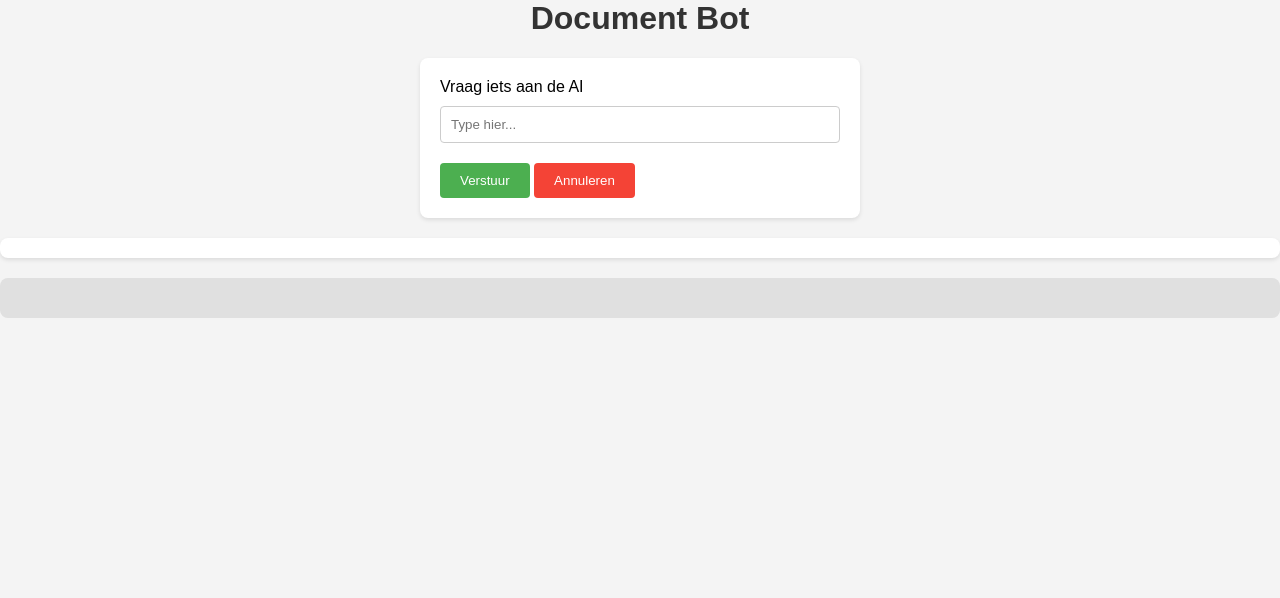
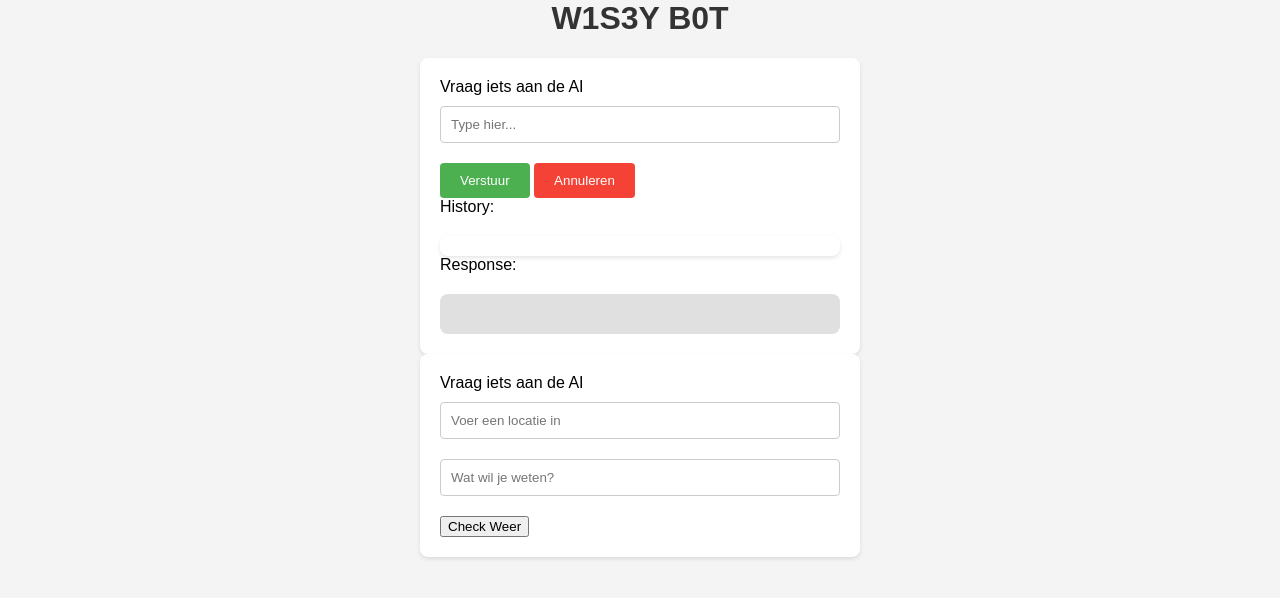
Before and after one commit to Dolores9/prg9-lesbrief1, a plain HTML site: page client/index.html in a window 1280 px wide. Drawn offline with Linux system fonts and the light colour scheme.

Commit message:
front-end changes

```diff
--- a/client/index.html
+++ b/client/index.html
@@ -1,22 +1,37 @@
 <html lang="nl">
   <head>
-    <meta charset="UTF-8">
-    <meta name="viewport" content="width=device-width, initial-scale=1.0">
-    <title>Argument Bot</title>
-    <link rel="stylesheet" href="style.css">
+    <meta charset="UTF-8" />
+    <meta name="viewport" content="width=device-width, initial-scale=1.0" />
+    <title>Wisey Bot</title>
+    <link rel="stylesheet" href="style.css" />
   </head>
   <body>
-    <h1>Document Bot</h1>
+    <h1>W1S3Y B0T</h1>
 
+    <div id="main">
     <form id="chatForm">
       <label for="chatfield">Vraag iets aan de AI</label>
-        <input type="text" id="Question" placeholder="Type hier..." required>
+      <input type="text" id="Question" placeholder="Type hier..." required />
       <button id="submitBtn" type="submit">Verstuur</button>
       <button id="cancelBtn" type="button">Annuleren</button>
+
+      <div class="chatScreen">
+         <label>History:</label>
+        <div id="chatHistory"></div>
+        <label>Response:</label>
+        <div id="response"></div>
+      </div>
     </form>
 
-    <div id="chatHistory"></div>
-    <div id="response"></div>
+    <form id="weatherForm">
+       <label for="chatfield">Vraag iets aan de AI</label>
+      <input type="text" id="locationInput" placeholder="Voer een locatie in" />
+      <input type="text" id="weatherQuestion" placeholder="Wat wil je weten?" />
+      <button id="weatherSubmitBtn">Check Weer</button>
+      <div id="weatherResponse"></div>
+    </form>
+
+
     <div id="error"></div>
 
     <script src="script.js"></script>
```
Lines whose indentation alone changed are shown as unchanged.
